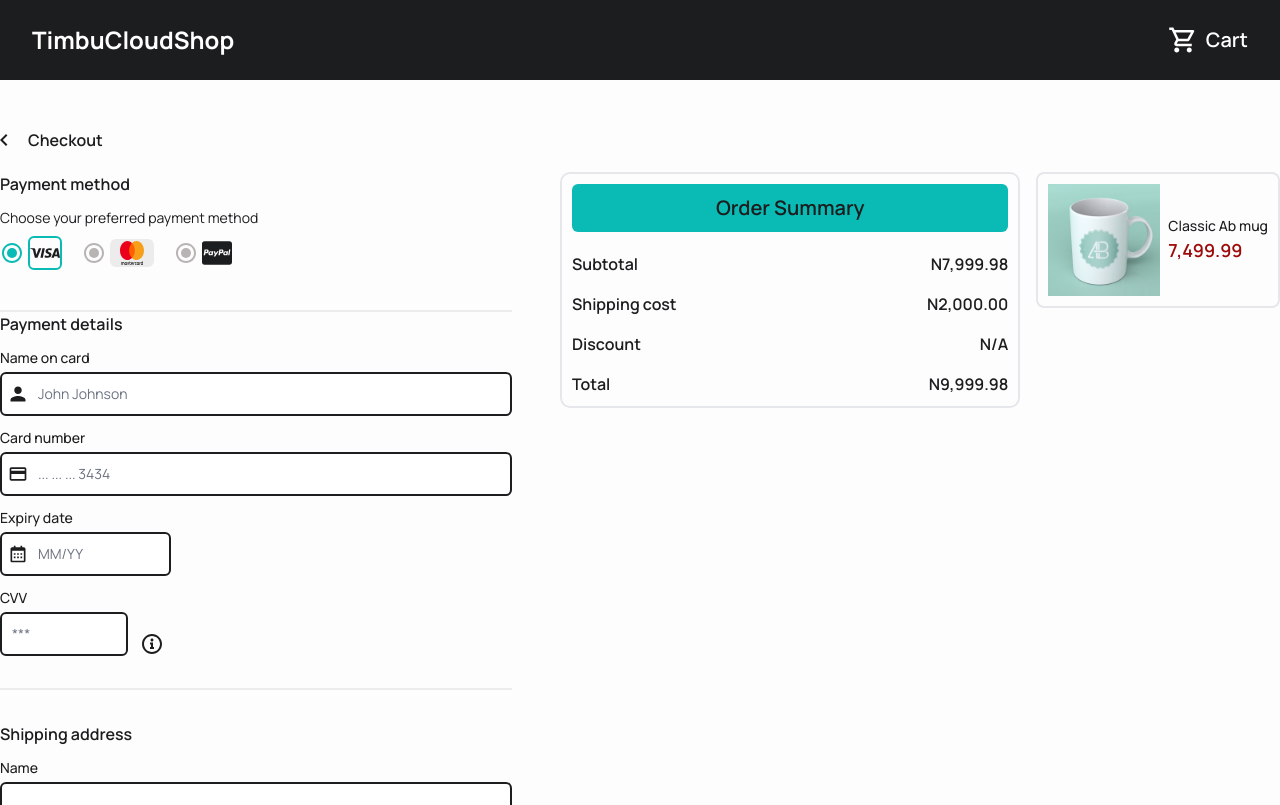
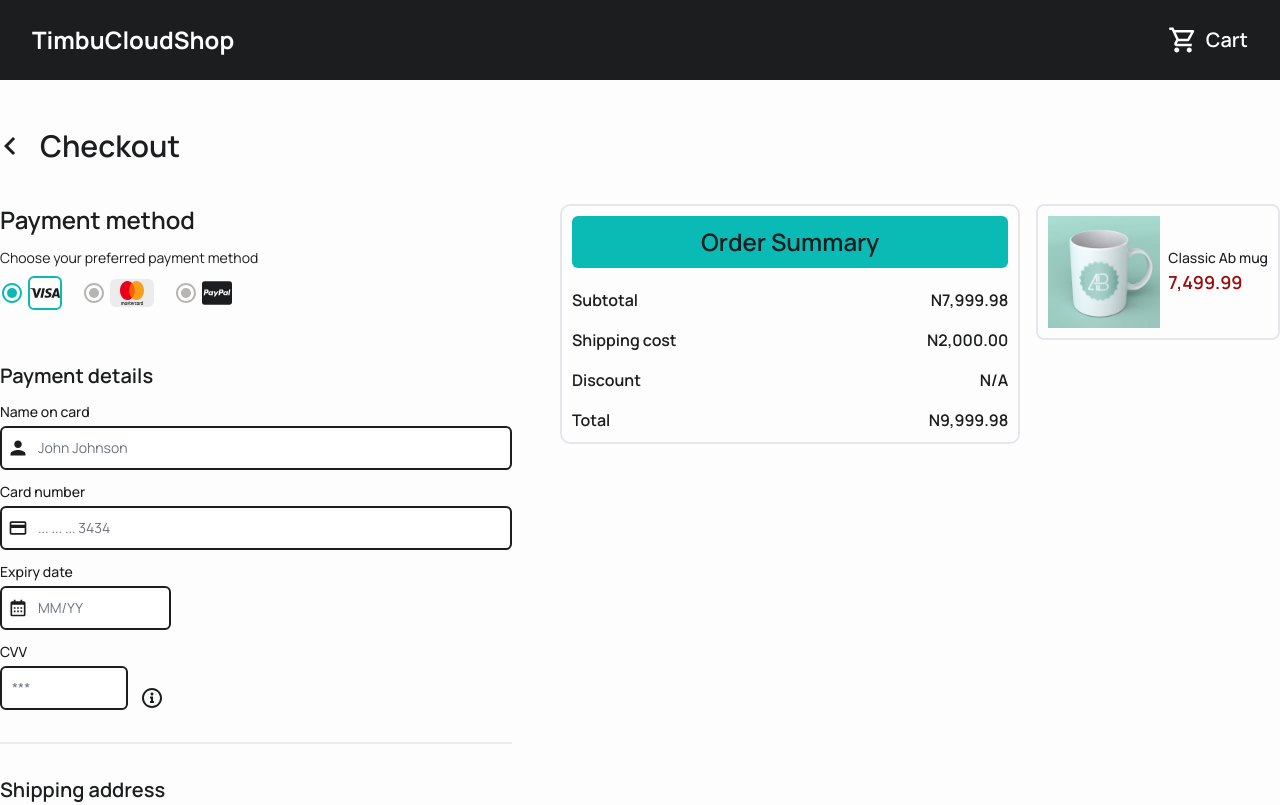
Before and after one commit to kushyzee/timbu-cloud-shop, a React (Vite) app: page /checkout in a window 1280 px wide. Shown: the top 805 px of the page. Built offline with nearby package versions, Linux system fonts and the light colour scheme.

Commit message:
Made final changes

```diff
--- a/src/AppRoutes.jsx
+++ b/src/AppRoutes.jsx
@@ -13,7 +13,7 @@ const AppRoutes = () => {
           <Route index element={<Home />} />
           <Route path="cart" element={<Cart />} />
           <Route path="checkout" element={<Checkout />} />
-          <Route path="payment/success" element={<PaymentSuccess />} />
+          <Route path="success" element={<PaymentSuccess />} />
         </Route>
       </Routes>
     </Router>
--- a/src/components/Footer.jsx
+++ b/src/components/Footer.jsx
@@ -16,7 +16,7 @@ const Footer = () => {
           <p className="font-bold">01-234567, 01-99952</p>
         </div>
         <div className="mt-11 flex flex-col items-center justify-center md:mt-0 md:max-w-64">
-          <div className="aspect-square w-28">
+          <div className="aspect-square w-28 md:w-32">
             <img
               src={footerImg}
               alt="footer image"
--- a/src/components/OrderSummary.jsx
+++ b/src/components/OrderSummary.jsx
@@ -26,7 +26,7 @@ const OrderSummary = ({ isCart=true }) => {
   return (
     <div className="border-customGray-300 mb-2 mt-16 gap-2 rounded-[10px] border-2 p-2.5 text-sm text-customGray-800 md:mb-0 md:mt-0 lg:text-base flex-1">
       <div className="mb-5 w-full rounded-md bg-customTeal py-2.5 text-center text-base font-semibold">
-        <h3 className="lg:text-xl">Order Summary</h3>
+        <h3 className="lg:text-2xl">Order Summary</h3>
       </div>
 
       {isCart && promoCode()}
--- a/src/components/PageLabel.jsx
+++ b/src/components/PageLabel.jsx
@@ -5,9 +5,9 @@ const PageLabel = ({name, page}) => {
   return (
     <div className="flex items-center gap-3 -ml-2">
       <Link to={page}>
-        <MdNavigateBefore className="inline-block text-2xl" />
+        <MdNavigateBefore className="inline-block text-2xl lg:text-4xl cursor-pointer" />
       </Link>
-      <h1 className="font-semibold text-base">{name}</h1>
+      <h1 className="font-semibold text-base lg:text-3xl">{name}</h1>
     </div>
   );
 };
--- a/src/components/PaymentDetails.jsx
+++ b/src/components/PaymentDetails.jsx
@@ -7,8 +7,8 @@ import { Link } from "react-router-dom";
 const PaymentDetails = () => {
   return (
     <div>
-      <h2 className="mb-3 text-base font-semibold">Payment details</h2>
-      <form className="border-b-2 border-customGray-400 pb-12">
+      <h2 className="mb-3 text-base lg:text-xl font-semibold">Payment details</h2>
+      <form className="border-b-2 border-customGray-400 pb-12 md:border-none">
         <div className="mb-8 grid gap-3 border-b-2 border-customGray-400 pb-8">
           <div>
             <label
@@ -95,7 +95,7 @@ const PaymentDetails = () => {
         </div>
 
         <div>
-          <h2 className="mb-3 text-base font-semibold">Shipping address</h2>
+          <h2 className="mb-3 text-base font-semibold lg:text-xl">Shipping address</h2>
           <div className="grid gap-3">
             <div>
               <label htmlFor="name" className="mb-1 block text-sm font-medium">
@@ -194,7 +194,7 @@ const PaymentDetails = () => {
 
         <Link
           className="mt-5 block rounded-md bg-customGray-800 px-4 py-2.5 text-center text-sm font-semibold text-customGray-50"
-          to="/payment/success"
+          to="/success"
         >
           Pay now
         </Link>
--- a/src/pages/Checkout.jsx
+++ b/src/pages/Checkout.jsx
@@ -9,10 +9,10 @@ const Checkout = () => {
     <section className="text-sm text-customGray-800 lg:mt-12">
       <PageLabel name="Checkout" page="/cart" />
 
-      <div className="mt-5 md:flex items-start gap-6 xl:gap-12 justify-between">
+      <div className="mt-5 md:flex items-start gap-6 xl:gap-12 justify-between lg:mt-10">
         <div className="flex-1 md:max-w-sm xl:max-w-lg">
-          <div className="mt-5 md:mt-0 border-b-2 border-customGray-400 pb-10">
-            <h2 className="mb-3 text-base font-semibold">Payment method</h2>
+          <div className="my-5 md:mt-0 border-b-2 border-customGray-400 pb-8 md:border-0">
+            <h2 className="mb-3 text-base font-semibold lg:text-2xl">Payment method</h2>
             <RadioButtons />
           </div>
           <PaymentDetails />
--- a/src/pages/PaymentSuccess.jsx
+++ b/src/pages/PaymentSuccess.jsx
@@ -1,13 +1,16 @@
 import { Link } from "react-router-dom"
+import { MdCheckCircle } from "react-icons/md";
+
 const PaymentSuccess = () => {
   return (
     <section>
-      <div>
-        <h1>Payment Successful!</h1>
-        <p>You have successfully placed your order</p>
-        <a href="https://www.google.com">View tracking details</a>
+      <div className="flex flex-col items-center border-2 border-customGray-400 rounded-lg py-10 px-5 max-w-md mx-auto my-24">
+        <MdCheckCircle className="text-[130px] text-customTeal" />
+        <h1 className="text-xl my-5 font-semibold">Payment Successful!</h1>
+        <p className="text-sm font-semibold mb-2">You have successfully placed your order</p>
+        <a href="https://www.google.com" className="text-sm text-customGray-600 underline">View tracking details</a>
 
-        <Link to="/">Back to Shop</Link>
+        <Link to="/" className="mt-10 block rounded-md bg-customGray-800 px-5 py-2.5 text-center text-base font-semibold text-customGray-50">Back to Shop</Link>
       </div>
     </section>
   )
```
